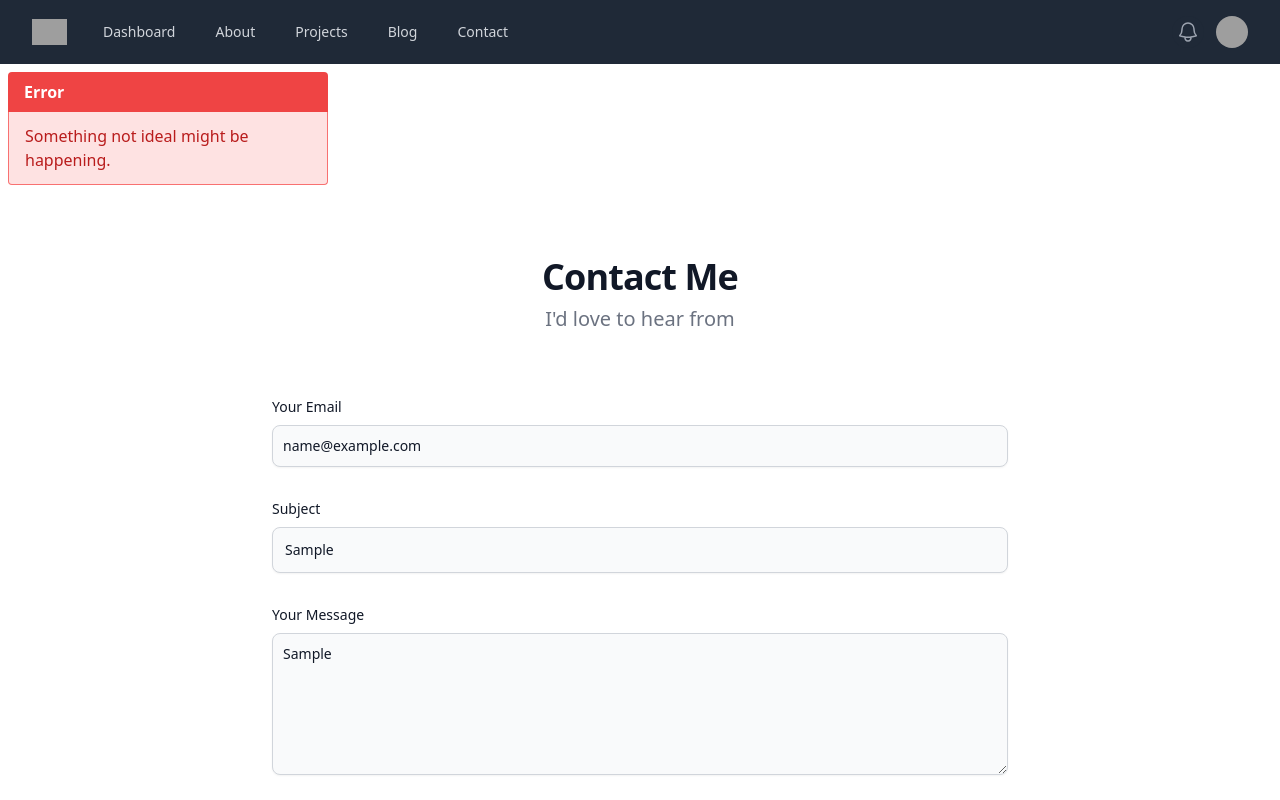
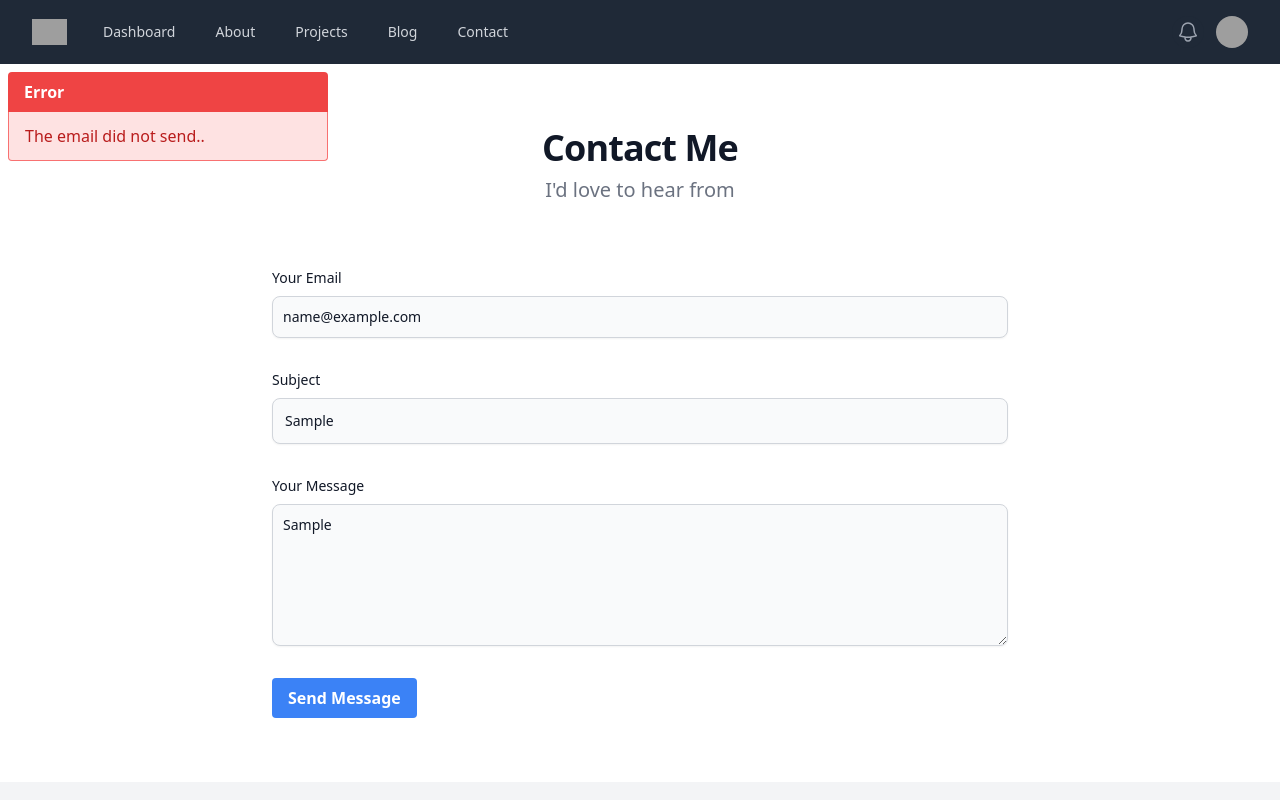
Before and after one commit to joshuadgilley/joshgilley.com, a Next.js app: page /contact in a window 1280 px wide. Both pictures are taken after typing "name@example.com", "Sample", "Sample" into the empty fields and a click on the button "Send Message". Shown: the top 800 px of the page. Built offline with nearby package versions, Linux system fonts and the light colour scheme; grey boxes are pictures that could not be loaded.

Commit message:
styling the alert button

```diff
--- a/components/common/EmailErrorAlert.tsx
+++ b/components/common/EmailErrorAlert.tsx
@@ -1,11 +1,11 @@
 export default function EmailErrorAlert() {
     return (
-        <div role="alert" className="w-1/4 m-2 transition ease-in-out delay-150">
+        <div role="alert" className="absolute w-1/4 m-2 transition duration-100 ease-in-out">
             <div className="bg-red-500 text-white font-bold rounded-t px-4 py-2">
                 Error
             </div>
             <div className="border border-t-0 border-red-400 rounded-b bg-red-100 px-4 py-3 text-red-700">
-                <p>Something not ideal might be happening.</p>
+                <p>The email did not send..</p>
             </div>
         </div>
     )
```
